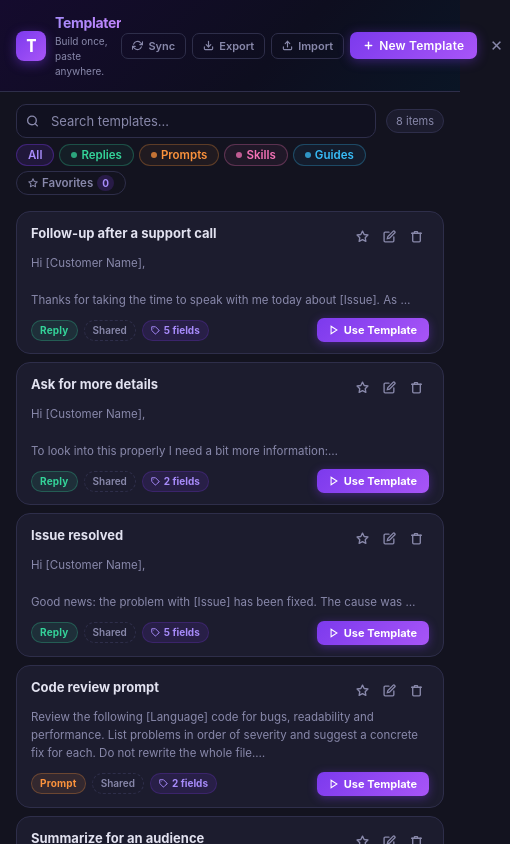
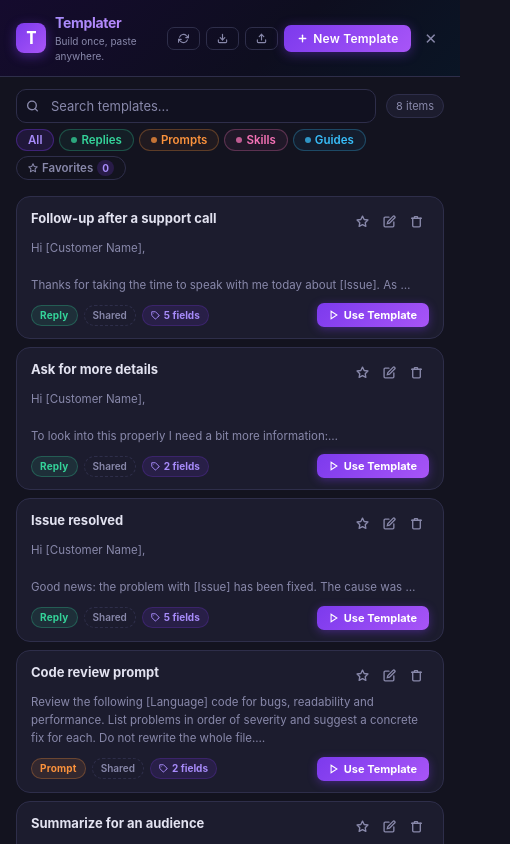
Before and after one commit to henperets/templater-snippets, a browser extension: page popup.html in a window 400 px wide. Shown: the whole page, 510 px wide, since content can reach past the window. Drawn offline with Linux system fonts and the light colour scheme.

Commit message:
Fix header overflow so the close button is visible

```diff
--- a/extension.js
+++ b/extension.js
@@ -1072,7 +1072,7 @@ mark {
         <svg width="12" height="12" viewBox="0 0 24 24" fill="none" stroke="currentColor" stroke-width="2.5" stroke-linecap="round" stroke-linejoin="round"><polyline points="23 4 23 10 17 10"/><polyline points="1 20 1 14 7 14"/><path d="M3.51 9a9 9 0 0114.85-3.36L23 10M1 14l4.64 4.36A9 9 0 0020.49 15"/></svg>
         Sync
       </button>
-      <button class="btn-ghost" id="exportBtn" title="Export templates as templates.json (commit it to the shared repo)">
+      <button class="btn-ghost" id="exportBtn" title="Export a backup of your templates">
         <svg width="12" height="12" viewBox="0 0 24 24" fill="none" stroke="currentColor" stroke-width="2.5" stroke-linecap="round"><path d="M21 15v4a2 2 0 01-2 2H5a2 2 0 01-2-2v-4"/><polyline points="7 10 12 15 17 10"/><line x1="12" y1="15" x2="12" y2="3"/></svg>
         Export
       </button>
--- a/popup.html
+++ b/popup.html
@@ -488,7 +488,12 @@ body {
   to   { opacity: 1; transform: translateY(0); }
 }
 
-.header-actions { display: flex; align-items: center; gap: 6px; }
+.header-actions { display: flex; align-items: center; gap: 6px; flex-shrink: 0; }
+.header-actions .modal-x { flex-shrink: 0; }
+.logo { min-width: 0; }
+/* The floating panel is ~480px wide: show icons only so the close button always fits */
+.btn-ghost .btn-label { display: none; }
+.btn-ghost { padding: 6px 8px; }
 .btn-ghost {
   display: inline-flex; align-items: center; gap: 5px;
   padding: 5px 10px; background: transparent;
@@ -522,15 +527,15 @@ mark {
     <div class="header-actions">
       <button class="btn-ghost" id="syncBtn" title="Sync the shared template library">
         <svg width="11" height="11" viewBox="0 0 24 24" fill="none" stroke="currentColor" stroke-width="2.5" stroke-linecap="round" stroke-linejoin="round"><polyline points="23 4 23 10 17 10"/><polyline points="1 20 1 14 7 14"/><path d="M3.51 9a9 9 0 0114.85-3.36L23 10M1 14l4.64 4.36A9 9 0 0020.49 15"/></svg>
-        Sync
+        <span class="btn-label">Sync</span>
       </button>
-      <button class="btn-ghost" id="exportBtn" title="Export templates as templates.json (commit it to the shared repo)">
+      <button class="btn-ghost" id="exportBtn" title="Export a backup of your templates">
         <svg width="11" height="11" viewBox="0 0 24 24" fill="none" stroke="currentColor" stroke-width="2.5" stroke-linecap="round"><path d="M21 15v4a2 2 0 01-2 2H5a2 2 0 01-2-2v-4"/><polyline points="7 10 12 15 17 10"/><line x1="12" y1="15" x2="12" y2="3"/></svg>
-        Export
+        <span class="btn-label">Export</span>
       </button>
       <button class="btn-ghost" id="importBtn" title="Import templates from JSON file">
         <svg width="11" height="11" viewBox="0 0 24 24" fill="none" stroke="currentColor" stroke-width="2.5" stroke-linecap="round"><path d="M21 15v4a2 2 0 01-2 2H5a2 2 0 01-2-2v-4"/><polyline points="17 8 12 3 7 8"/><line x1="12" y1="3" x2="12" y2="15"/></svg>
-        Import
+        <span class="btn-label">Import</span>
       </button>
       <button class="btn btn-primary" id="newBtn">
         <svg width="11" height="11" viewBox="0 0 24 24" fill="none" stroke="currentColor" stroke-width="3" stroke-linecap="round">
```
Also changed, not shown: README.md.
